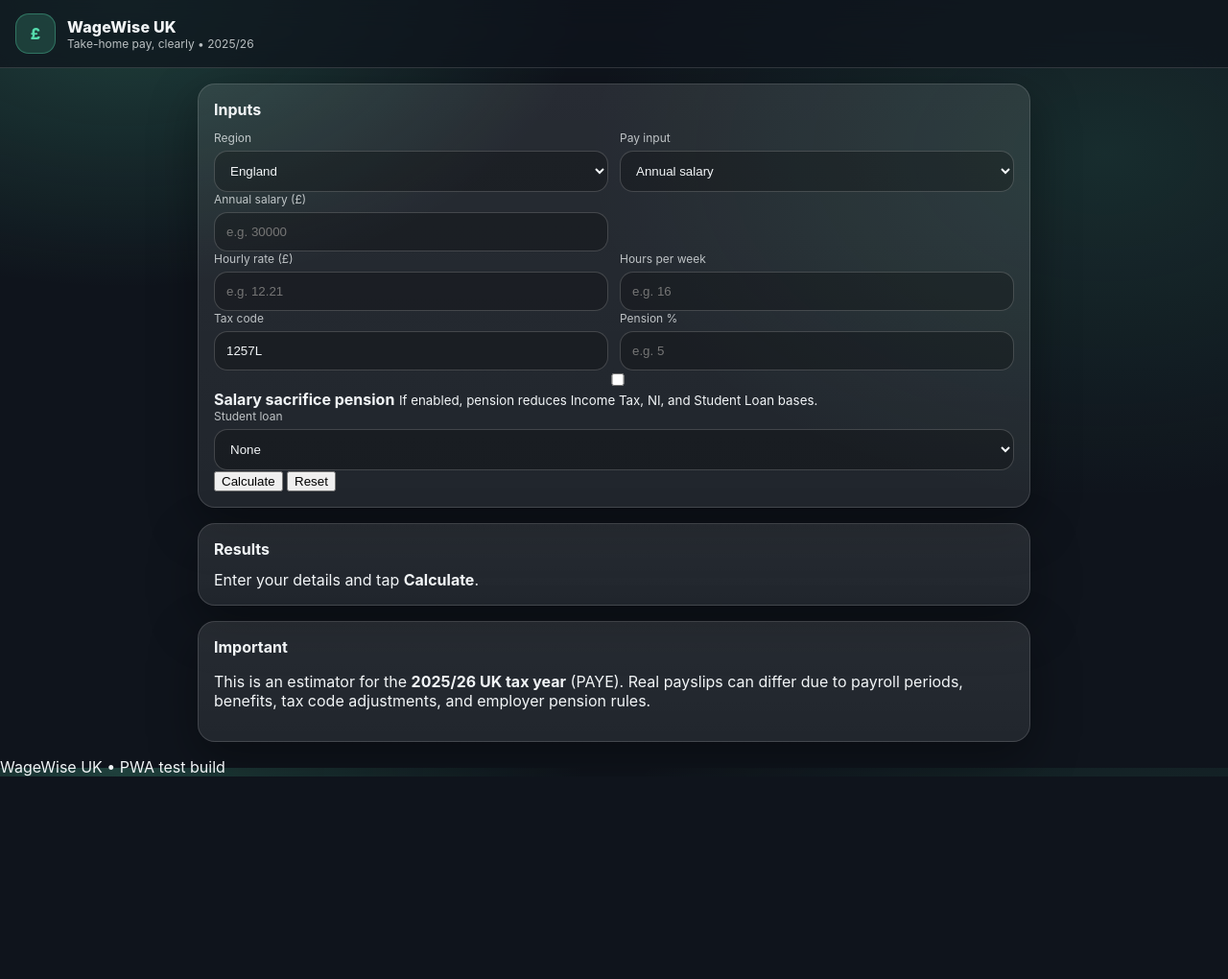
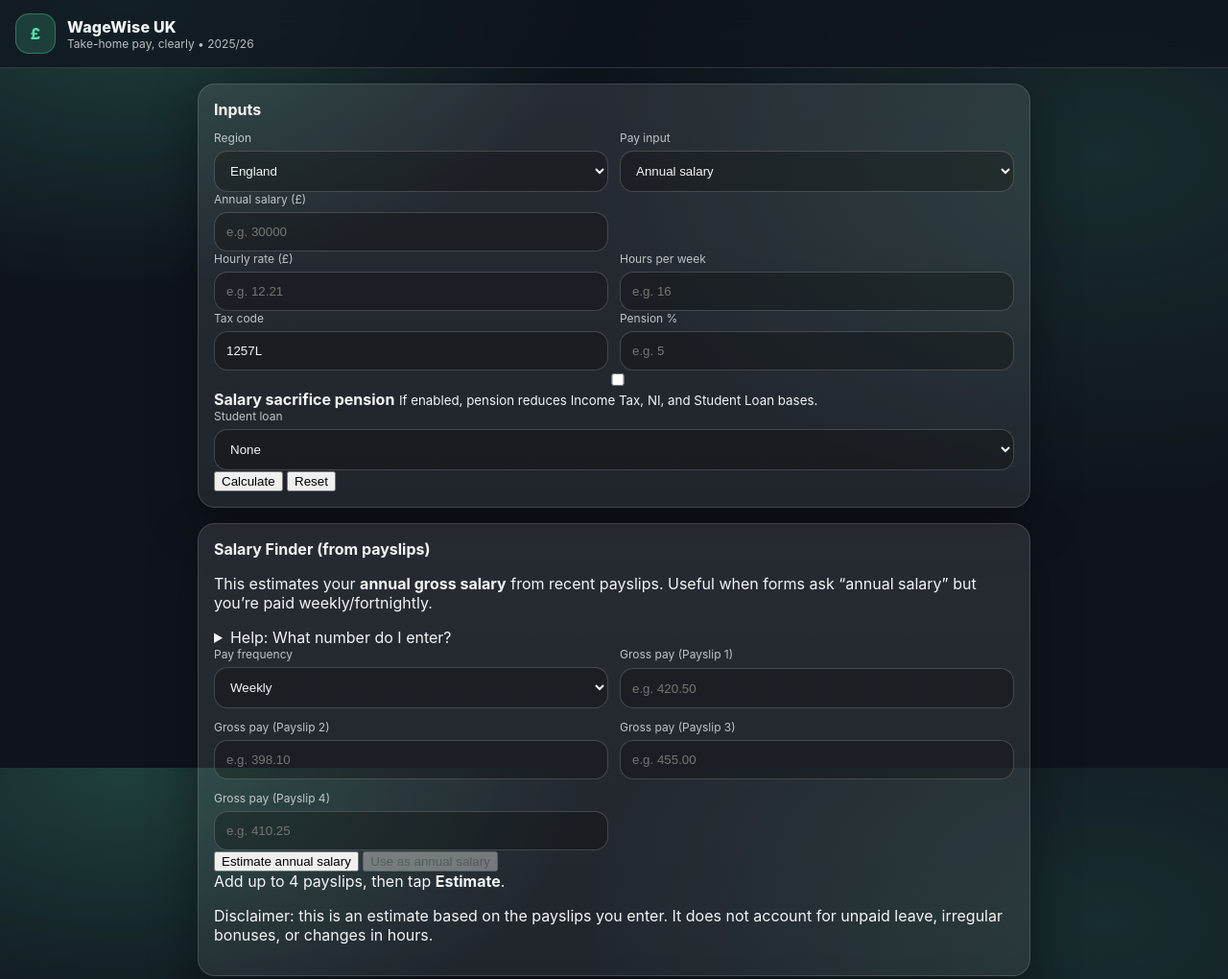
Before and after one commit to 31nomekop/WageWise-UK, a plain HTML site: page index.html in a window 1280 px wide. Shown: the top 1020 px of the page at 96% size. Before the commit the page ends 809 px from the top, so only its background shows below. Drawn offline with Linux system fonts and the light colour scheme.

Commit message:
index.html

```diff
--- a/index.html
+++ b/index.html
@@ -103,11 +103,77 @@
       </div>
     </section>
 
+        <section class="card" id="salaryFinder">
+      <h2>Salary Finder (from payslips)</h2>
+
+      <p class="fine">
+        This estimates your <strong>annual gross salary</strong> from recent payslips.
+        Useful when forms ask “annual salary” but you’re paid weekly/fortnightly.
+      </p>
+
+      <details class="help">
+        <summary>Help: What number do I enter?</summary>
+        <p class="fine">
+          Enter the <strong>Gross pay</strong> shown on your payslip (before tax/NI).
+          If you only know Net pay, the estimate will not match salary forms and can be misleading.
+        </p>
+        <p class="fine">
+          If your pays includes overtime/bonuses, using 4 payslips gives a better average, but it’s still an estimate.
+        </p>
+      </details>
+
+      <div class="grid">
+        <label class="field">
+          <span>Pay frequency</span>
+          <select id="sfFrequency">
+            <option value="weekly" selected>Weekly</option>
+            <option value="fortnightly">Fortnightly / Bi-weekly</option>
+            <option value="fourWeekly">4-weekly</option>
+            <option value="monthly">Monthly</option>
+          </select>
+        </label>
+
+        <label class="field">
+          <span>Gross pay (Payslip 1)</span>
+          <input id="sfP1" inputmode="decimal" placeholder="e.g. 420.50" />
+        </label>
+
+        <label class="field">
+          <span>Gross pay (Payslip 2)</span>
+          <input id="sfP2" inputmode="decimal" placeholder="e.g. 398.10" />
+        </label>
+
+        <label class="field">
+          <span>Gross pay (Payslip 3)</span>
+          <input id="sfP3" inputmode="decimal" placeholder="e.g. 455.00" />
+        </label>
+
+        <label class="field">
+          <span>Gross pay (Payslip 4)</span>
+          <input id="sfP4" inputmode="decimal" placeholder="e.g. 410.25" />
+        </label>
+      </div>
+
+      <div class="actions">
+        <button id="sfEstimateBtn" class="primary">Estimate annual salary</button>
+        <button id="sfApplyBtn" class="ghost" disabled>Use as annual salary</button>
+      </div>
+
+      <div id="sfOutput" class="results">
+        <div class="hint">Add up to 4 payslips, then tap <strong>Estimate</strong>.</div>
+      </div>
+
+      <p class="fine">
+        Disclaimer: this is an estimate based on the payslips you enter. It does not account for unpaid leave, irregular bonuses,
+        or changes in hours.
+      </p>
+    </section>
     <section class="card">
       <h2>Results</h2>
       <div id="results" class="results">
         <div class="hint">Enter your details and tap <strong>Calculate</strong>.</div>
       </div>
+
     </section>
 
     <section class="card">
```
